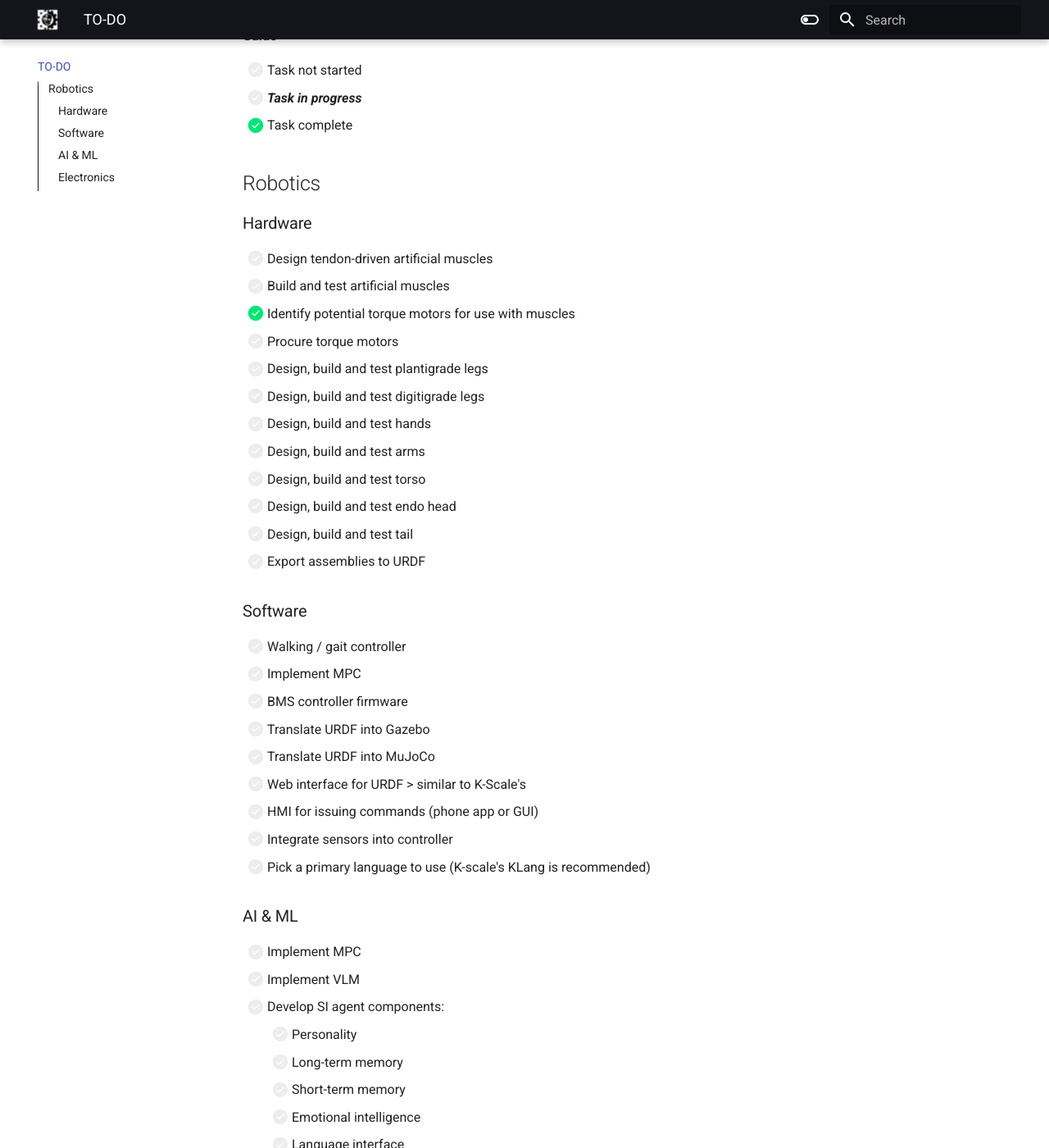
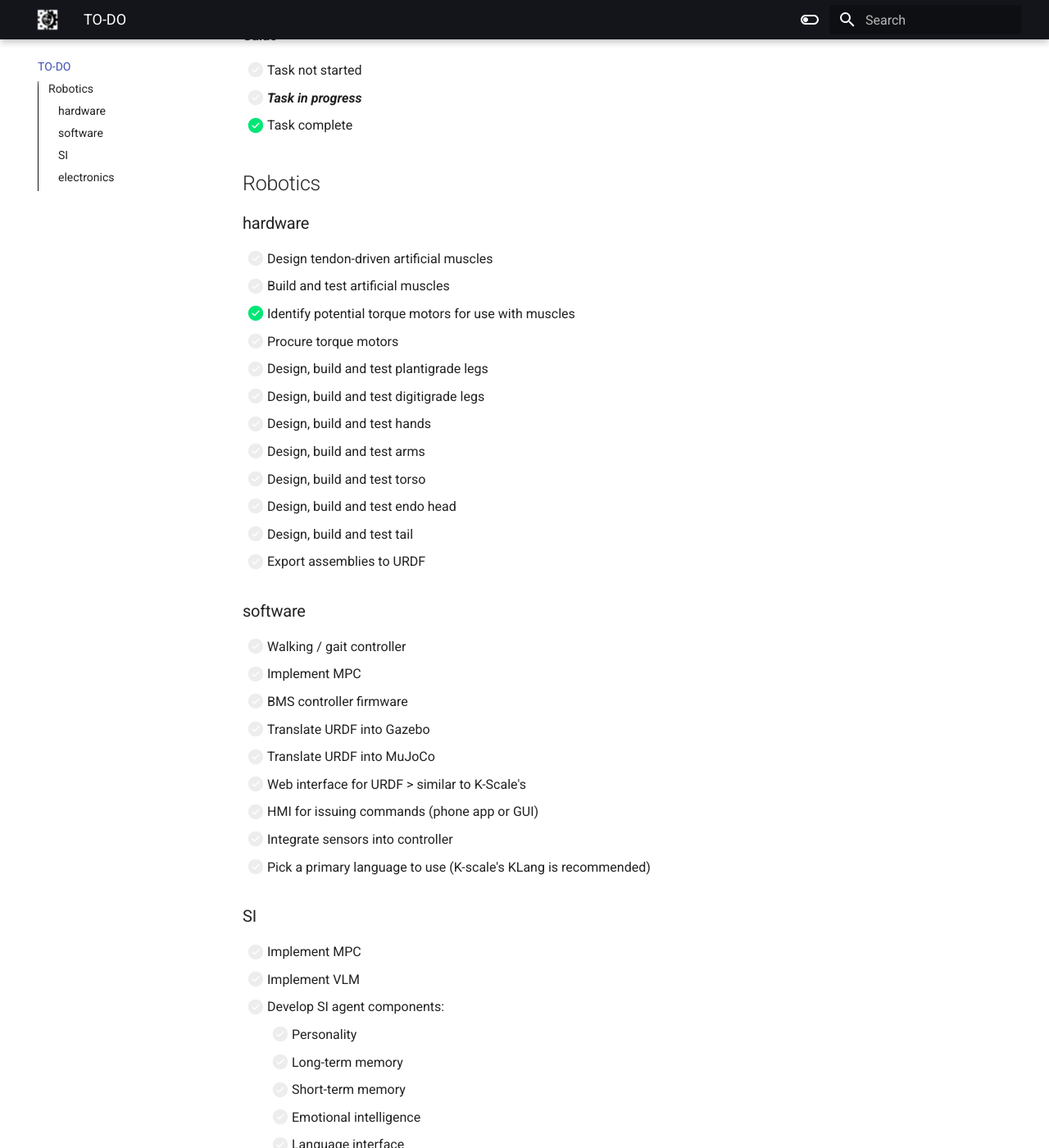
Before and after one commit to Anthrobotics/anthro-docs, an MkDocs documentation site: the page built from docs/TO-DO.md, in a window 1280 px wide and 1400 px high, scrolled down 305 px. Shown: the whole window at 82% size. Built offline with MkDocs 1.6.1 and Material for MkDocs 9.7.7, drawn with Linux system fonts in a browser that asks for light colours; some of the changed text lies outside the part shown.

Commit message:
Update TO-DO.md

```diff
--- a/docs/TO-DO.md
+++ b/docs/TO-DO.md
@@ -12,7 +12,7 @@ You can find your team's respective tasks in each section. Feel free to assist o
 
 ## Robotics
 
-### Hardware
+### hardware
 
 - [ ] Design tendon-driven artificial muscles
 - [ ] Build and test artificial muscles
@@ -27,7 +27,7 @@ You can find your team's respective tasks in each section. Feel free to assist o
 - [ ] Design, build and test tail
 - [ ] Export assemblies to URDF
 
-### Software
+### software
 
 - [ ] Walking / gait controller
 - [ ] Implement MPC
@@ -39,7 +39,7 @@ You can find your team's respective tasks in each section. Feel free to assist o
 - [ ] Integrate sensors into controller
 - [ ] Pick a primary language to use (K-scale's KLang is recommended)
 
-### AI & ML
+### SI
 
 - [ ] Implement MPC
 - [ ] Implement VLM
@@ -56,7 +56,7 @@ You can find your team's respective tasks in each section. Feel free to assist o
 - [ ] Determine edge computer requirements
 - [ ] Source suitable edge computers for deployable agents
 
-### Electronics
+### electronics
 
 - [ ] Design, build and test BMS
 - [ ] Design, build and test PDB
```
